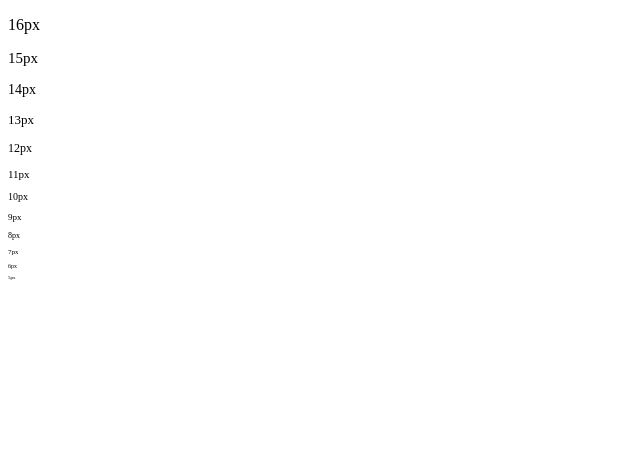
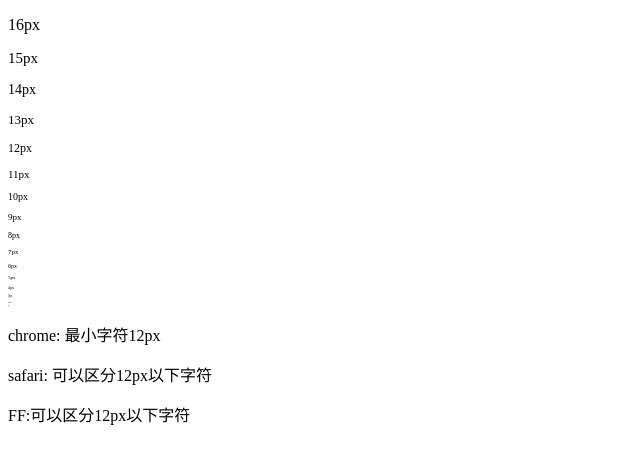
Before and after one commit to RyanChill94/UI-effect-collection, a website: page dist/font_size_test.html in a window 1280 px wide. Shown: the whole page, without its empty margins (0-640 px from the left). Drawn offline with Linux system fonts and the light colour scheme.

```diff
--- a/dist/font_size_test.html
+++ b/dist/font_size_test.html
@@ -19,6 +19,20 @@
     <p style="font-size:7px">7px</p>
     <p style="font-size:6px">6px</p>
     <p style="font-size:5px">5px</p>
+    <p style="font-size:4px">4px</p>
+    <p style="font-size:3px">3px</p>
+    <p style="font-size:2px">2px</p>
+    <p style="font-size:1px">1px</p>
+
+    <p>
+        chrome: 最小字符12px
+    </p>
+    <p>
+        safari: 可以区分12px以下字符
+    </p>
+    <p>
+        FF:可以区分12px以下字符
+    </p>
 
 </body>
 </html>
```
Also changed, not shown: README.md.
